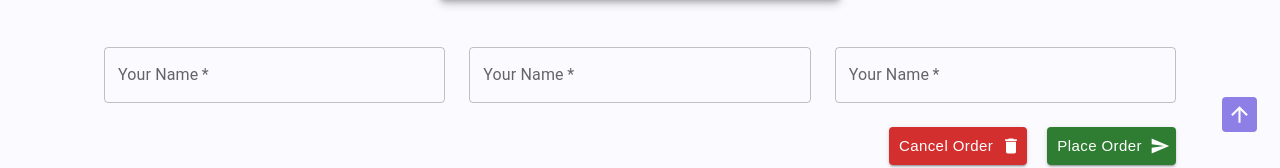
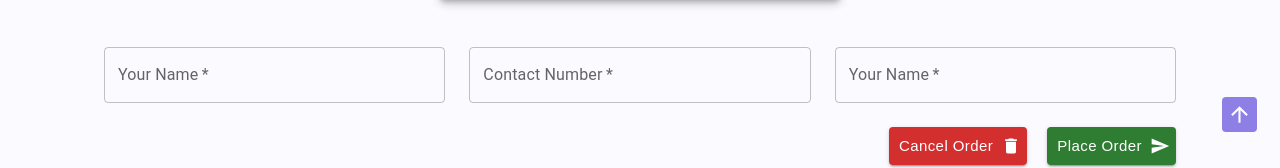
Before and after one commit to AshanSandeep06/Food-Shop-System, a React (Create React App) app in the folder frontend/: page /placeOrder in a window 1280 px wide. Shown: the part 649-817 px from the top of the page. Built offline with nearby package versions, Linux system fonts and the light colour scheme.

Commit message:
Content Updated

```diff
--- a/frontend/src/pages/PlaceOrder/PlaceOrder.tsx
+++ b/frontend/src/pages/PlaceOrder/PlaceOrder.tsx
@@ -87,10 +87,10 @@ const PlaceOrder = () => {
           },
 
           {
-            label: "Your Name",
+            label: "Contact Number",
             textFieldType: "text",
-            name: "name",
-            placeHolderText: "Your Name",
+            name: "contactNumber",
+            placeHolderText: "Contact Number",
           },
 
           {
```
